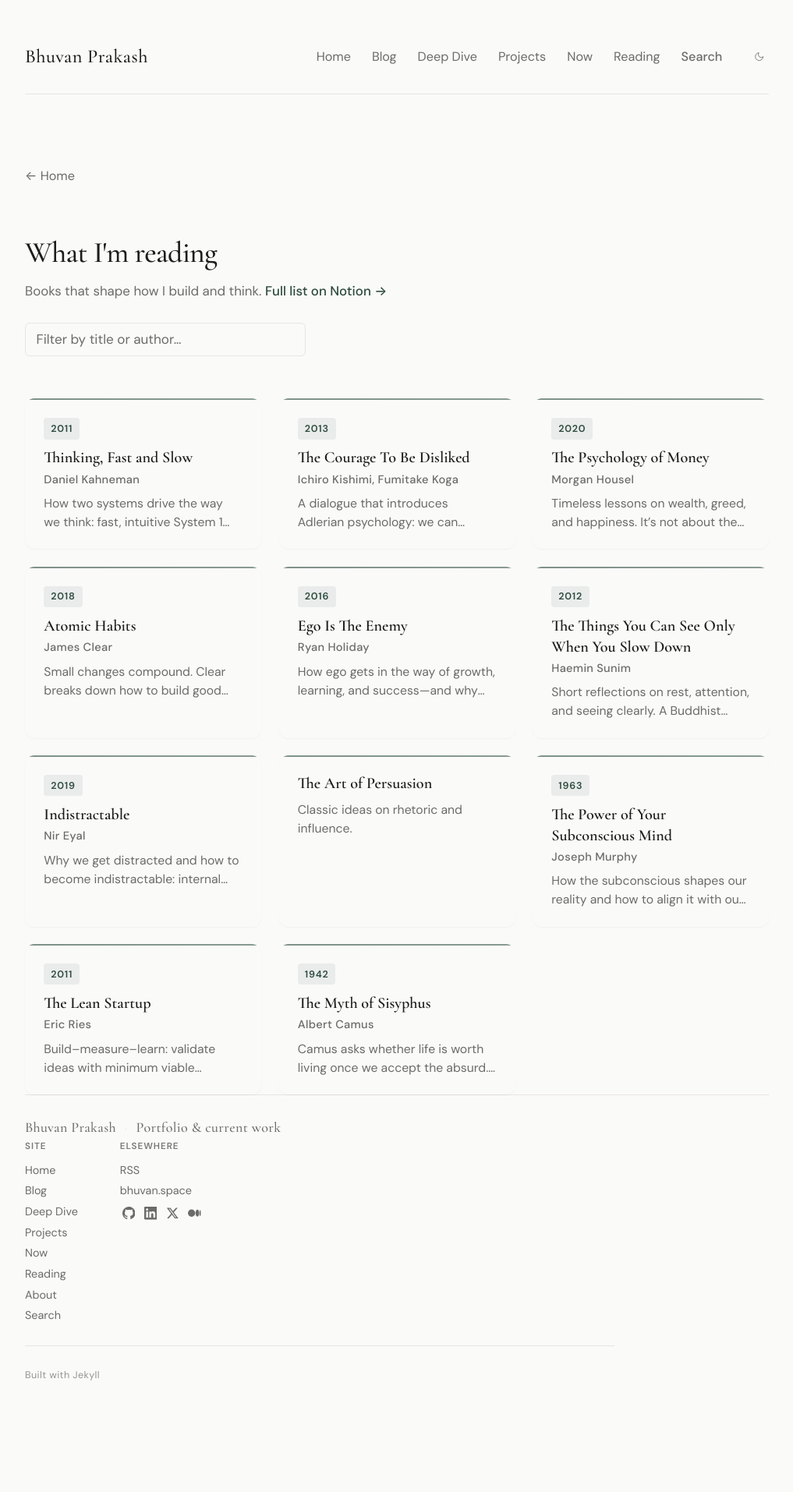
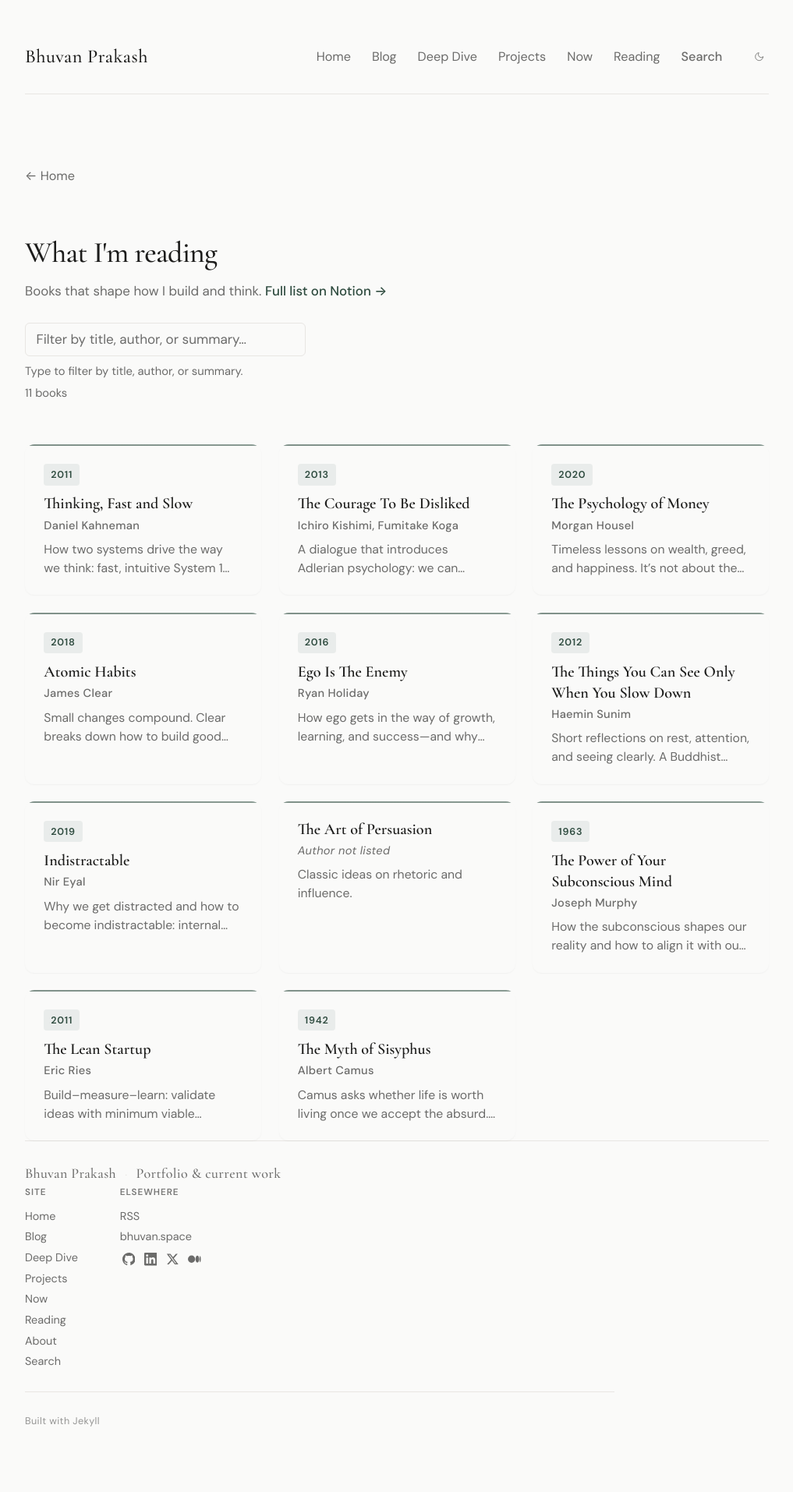
Before and after one commit to bhuvanprakash/bhuvanprakash.github.io, a Jekyll site: the page built from reading.md, in a window 1280 px wide. Shown: the whole page at 78% size, without its empty margins (131-1148 px from the left). Built offline with Jekyll 4.4.1, drawn with Linux system fonts in a browser that asks for light colours; before the commit the page ends 1855 px from its top, so only the background shows below that.

```diff
--- a/_layouts/default.html
+++ b/_layouts/default.html
@@ -3,8 +3,6 @@
 <head>
   <meta charset="utf-8">
   <meta name="viewport" content="width=device-width, initial-scale=1">
-  <title>{% if page.title %}{{ page.title }} · {% endif %}{{ site.title }}</title>
-  <meta name="description" content="{% if page.description %}{{ page.description }}{% else %}{{ site.description }}{% endif %}">
   <link rel="icon" type="image/svg+xml" href="{{ '/assets/images/favicon.svg' | relative_url }}">
   <link rel="alternate icon" href="{{ '/favicon.ico' | relative_url }}">
   <link rel="preconnect" href="https://fonts.googleapis.com">
--- a/assets/css/style.css
+++ b/assets/css/style.css
@@ -914,11 +914,27 @@ button:focus-visible {
   color: var(--text-muted);
 }
 
+.reading-filter-help {
+  margin: 0.45rem 0 0 0;
+  font-size: 0.82rem;
+  color: var(--text-muted);
+}
+
+.reading-results-status {
+  margin: 0.2rem 0 0 0;
+  font-size: 0.82rem;
+  color: var(--text-muted);
+}
+
 /* Grid: 3 cols desktop, consistent gap */
 .reading-grid {
   display: grid;
   grid-template-columns: repeat(3, 1fr);
   gap: 1.25rem;
+}
+
+.book-tile[hidden] {
+  display: none !important;
 }
 
 /* Card: borderless, soft shadow, 12px radius — Mobbin-style */
@@ -991,6 +1007,10 @@ button:focus-visible {
   line-height: 1.4;
 }
 
+.book-tile-meta-empty {
+  font-style: italic;
+}
+
 .book-tile-summary {
   font-size: 0.875rem;
   line-height: 1.52;
@@ -1000,6 +1020,12 @@ button:focus-visible {
   -webkit-line-clamp: 2;
   -webkit-box-orient: vertical;
   overflow: hidden;
+}
+
+.reading-no-results {
+  margin: var(--space) 0 0 0;
+  font-size: 0.9rem;
+  color: var(--text-muted);
 }
 
 @media (max-width: 900px) {
@@ -1413,6 +1439,9 @@ button:focus-visible {
   .theme-toggle,
   .reading-search,
   .reading-filter-wrap,
+  .reading-filter-help,
+  .reading-results-status,
+  .reading-no-results,
   .footer-nav-groups,
   .footer-elsewhere,
   .footer-meta {
--- a/assets/js/reading-filter.js
+++ b/assets/js/reading-filter.js
@@ -1,14 +1,59 @@
 (function () {
   var search = document.getElementById('reading-search');
   var grid = document.getElementById('reading-grid');
+  var status = document.getElementById('reading-results-status');
+  var emptyState = document.getElementById('reading-no-results');
   if (!search || !grid) return;
 
-  var tiles = grid.querySelectorAll('.book-tile');
-  search.addEventListener('input', function () {
-    var q = (search.value || '').trim().toLowerCase();
-    tiles.forEach(function (tile) {
-      var text = (tile.textContent || '').toLowerCase();
-      tile.style.display = q === '' || text.indexOf(q) !== -1 ? '' : 'none';
+  var tiles = Array.prototype.slice.call(grid.querySelectorAll('.book-tile'));
+  var total = tiles.length;
+  var searchableText = tiles.map(function (tile) {
+    return normalize(tile.getAttribute('data-search') || tile.textContent || '');
+  });
+
+  function normalize(value) {
+    return (value || '')
+      .toLowerCase()
+      .normalize('NFKD')
+      .replace(/[\u0300-\u036f]/g, '')
+      .replace(/\s+/g, ' ')
+      .trim();
+  }
+
+  function updateStatus(visibleCount, query) {
+    if (!status) return;
+    status.textContent = query ? visibleCount + ' of ' + total + ' books' : total + ' books';
+  }
+
+  function applyFilter() {
+    var query = normalize(search.value);
+    var visibleCount = 0;
+
+    tiles.forEach(function (tile, index) {
+      var matches = query === '' || searchableText[index].indexOf(query) !== -1;
+      tile.hidden = !matches;
+      if (matches) {
+        tile.removeAttribute('aria-hidden');
+        visibleCount += 1;
+      } else {
+        tile.setAttribute('aria-hidden', 'true');
+      }
     });
+
+    if (emptyState) {
+      emptyState.hidden = visibleCount !== 0;
+    }
+
+    updateStatus(visibleCount, query);
+  }
+
+  search.addEventListener('input', applyFilter);
+  search.addEventListener('keydown', function (event) {
+    if (event.key === 'Escape' && search.value) {
+      search.value = '';
+      applyFilter();
+    }
   });
+
+  applyFilter();
 })();
--- a/reading.md
+++ b/reading.md
@@ -12,23 +12,31 @@ permalink: /reading/
 <article class="doing-page reading-page">
   <header class="reading-header">
     <h1 class="reading-title">What I'm reading</h1>
-    <p class="reading-lead">Books that shape how I build and think. <a href="https://www.notion.so/Book-Tracker-7ecb5138fee148c0b08f2cbf97b46c43" target="_blank" rel="noopener" class="reading-notion-inline">Full list on Notion →</a></p>
+    <p class="reading-lead">Books that shape how I build and think. <a href="https://www.notion.so/Book-Tracker-7ecb5138fee148c0b08f2cbf97b46c43" target="_blank" rel="noopener noreferrer" class="reading-notion-inline">Full list on Notion →</a></p>
     <div class="reading-filter-wrap">
-      <label for="reading-search" class="visually-hidden">Filter books by title or author</label>
-      <input type="text" id="reading-search" class="reading-search" placeholder="Filter by title or author…" autocomplete="off">
+      <label for="reading-search" class="visually-hidden">Filter books by title, author, or summary</label>
+      <input type="text" id="reading-search" class="reading-search" placeholder="Filter by title, author, or summary…" autocomplete="off" inputmode="search" aria-describedby="reading-filter-help reading-results-status">
+      <p id="reading-filter-help" class="reading-filter-help">Type to filter by title, author, or summary.</p>
+      <p id="reading-results-status" class="reading-results-status" role="status" aria-live="polite">{{ site.data.reading | size }} books</p>
     </div>
   </header>
 
   <div class="reading-grid" id="reading-grid">
     {% for book in site.data.reading %}
-    <article class="book-tile">
-      {% if book.url %}<a href="{{ book.url }}" target="_blank" rel="noopener" class="book-tile-link">{% endif %}
+    {% capture search_text %}{{ book.title }} {{ book.author }} {{ book.summary }}{% endcapture %}
+    <article class="book-tile" data-search="{{ search_text | strip | escape }}">
+      {% if book.url %}<a href="{{ book.url }}" target="_blank" rel="noopener noreferrer" class="book-tile-link" aria-label="Open {{ book.title }}">{% endif %}
         {% if book.year %}<span class="book-tile-year">{{ book.year }}</span>{% endif %}
         <h2 class="book-tile-title">{{ book.title }}</h2>
+        {% if book.author %}
         <p class="book-tile-meta">{{ book.author }}</p>
+        {% else %}
+        <p class="book-tile-meta book-tile-meta-empty">Author not listed</p>
+        {% endif %}
         {% if book.summary %}<p class="book-tile-summary">{{ book.summary }}</p>{% endif %}
       {% if book.url %}</a>{% endif %}
     </article>
     {% endfor %}
   </div>
+  <p id="reading-no-results" class="reading-no-results" hidden>No books match your filter. Try a different keyword.</p>
 </article>
```
